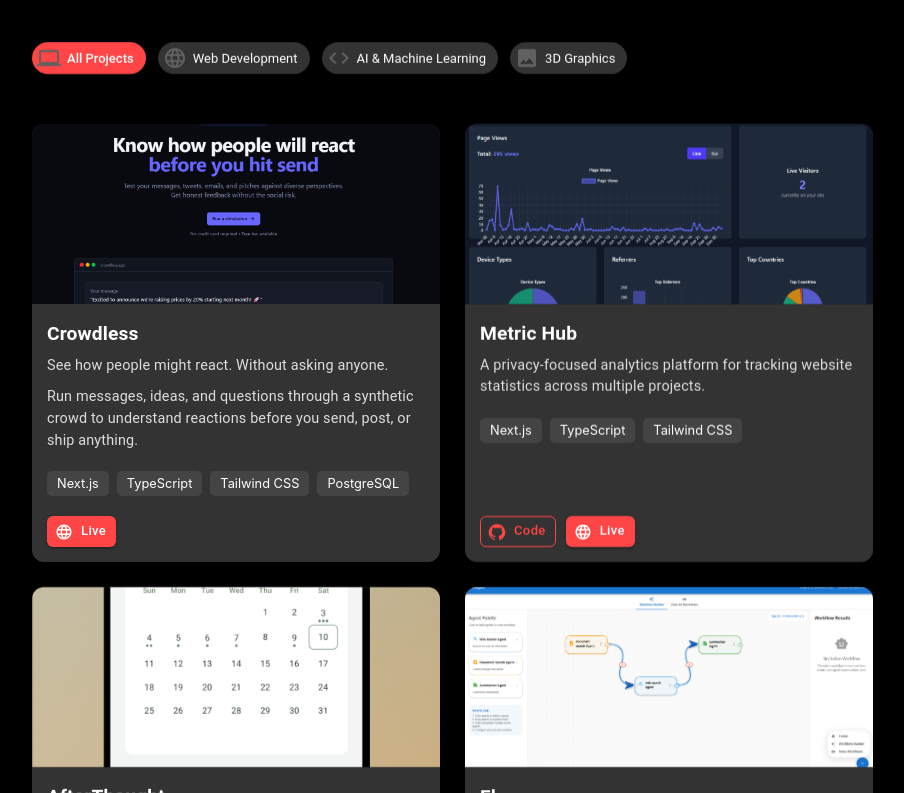
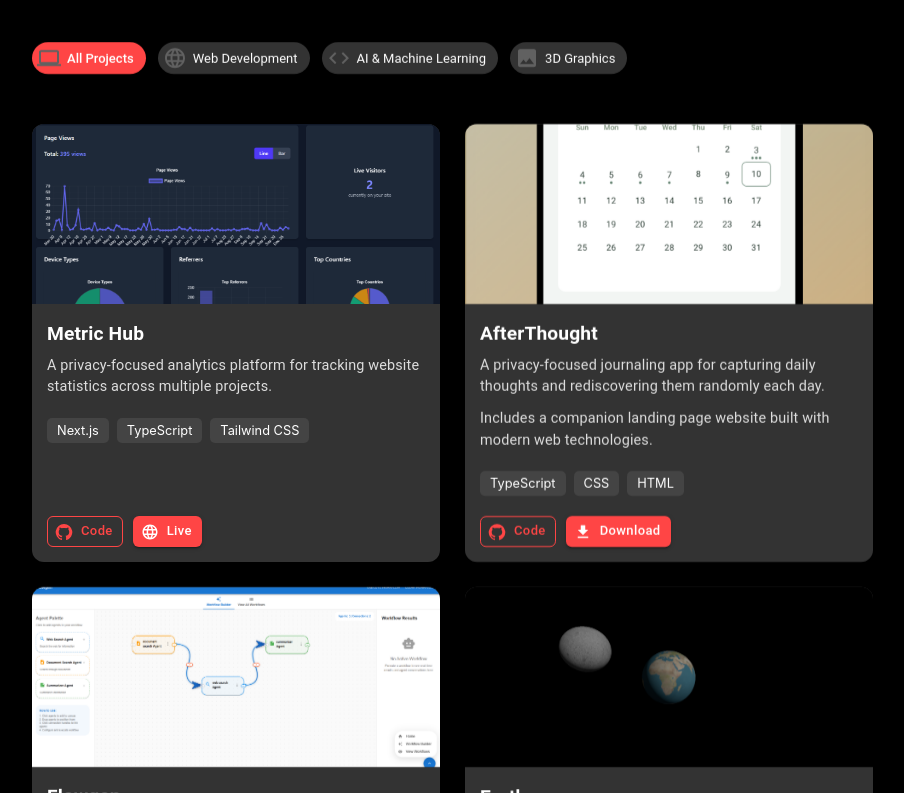
Before and after one commit to OkeahDavid/David, a React (Create React App) app: page / in a window 1280 px wide. Shown: the part 1307-2100 px from the top of the page, without its empty margins (188-1092 px from the left). Built offline with nearby package versions, Linux system fonts and the light colour scheme; no server answers.

Commit message:
Remove project from Projects.js

```diff
--- a/src/components/Projects.js
+++ b/src/components/Projects.js
@@ -11,17 +11,6 @@
 import '../styles/Projects.css';
 
 const projectData = [
-  {
-    title: "Crowdless",
-    description: [
-      "See how people might react. Without asking anyone.",
-      "Run messages, ideas, and questions through a synthetic crowd to understand reactions before you send, post, or ship anything.",
-    ],
-    tech: ["Next.js", "TypeScript", "Tailwind CSS", "PostgreSQL",],
-    link: "https://crowdless.app",
-    image: "/project-images/crowdless.png",
-    category: "web",
-  },
   {
     title: "Metric Hub",
     description: [
```
